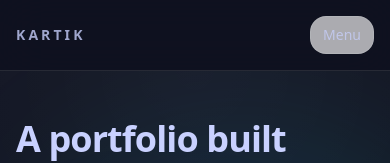
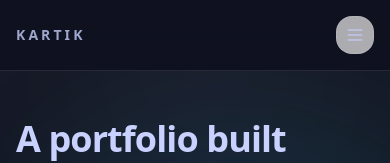
Before and after one commit to IntScription/terminal-portfolio, a Next.js app: page / in a window 390 px wide. Shown: the top 163 px of the page. Built offline with nearby package versions, Linux system fonts and the light colour scheme.

Commit message:
fixed the mobile menu issue

```diff
--- a/components/layout/site-header.tsx
+++ b/components/layout/site-header.tsx
@@ -4,6 +4,7 @@ import Link from "next/link";
 import { useRouter } from "next/navigation";
 import { motion, AnimatePresence } from "framer-motion";
 import { useState } from "react";
+import { Menu, X } from "lucide-react";
 import MagicRings from "@/components/reactbits/magic-rings";
 import GooeyNav from "@/components/reactbits/gooey-nav";
 import GradientText from "@/components/reactbits/gradient-text";
@@ -20,15 +21,21 @@ const gooeyItems = [
 export function SiteHeader() {
   const router = useRouter();
   const [showIntro, setShowIntro] = useState(false);
+  const [mobileMenuOpen, setMobileMenuOpen] = useState(false);
 
-  const handleBrandClick = (event: React.MouseEvent) => {
+  const handleBrandClick = (event: React.MouseEvent<HTMLAnchorElement>) => {
     event.preventDefault();
+    setMobileMenuOpen(false);
     setShowIntro(true);
 
     window.setTimeout(() => {
       setShowIntro(false);
       router.push("/");
     }, 3200);
+  };
+
+  const handleMobileLinkClick = () => {
+    setMobileMenuOpen(false);
   };
 
   return (
@@ -58,11 +65,45 @@ export function SiteHeader() {
 
           <button
             type="button"
-            className="inline-flex rounded-2xl border border-[rgba(var(--border))] bg-white/65 px-3 py-2 text-sm text-foreground/72 transition hover:bg-white dark:bg-white/8 dark:hover:bg-white/12 md:hidden"
+            aria-label={mobileMenuOpen ? "Close menu" : "Open menu"}
+            aria-expanded={mobileMenuOpen}
+            aria-controls="mobile-site-menu"
+            onClick={() => setMobileMenuOpen((prev) => !prev)}
+            className="inline-flex items-center justify-center rounded-2xl border border-[rgba(var(--border))] bg-white/65 p-2 text-foreground/72 transition hover:bg-white dark:bg-white/8 dark:hover:bg-white/12 md:hidden"
           >
-            Menu
+            {mobileMenuOpen ? (
+              <X className="h-5 w-5" />
+            ) : (
+              <Menu className="h-5 w-5" />
+            )}
           </button>
         </div>
+
+        <AnimatePresence>
+          {mobileMenuOpen ? (
+            <motion.div
+              id="mobile-site-menu"
+              initial={{ opacity: 0, y: -12 }}
+              animate={{ opacity: 1, y: 0 }}
+              exit={{ opacity: 0, y: -12 }}
+              transition={{ duration: 0.2, ease: "easeOut" }}
+              className="border-t border-[rgba(var(--border))] bg-[rgb(var(--background))]/95 px-4 py-4 backdrop-blur-xl md:hidden"
+            >
+              <nav className="flex flex-col gap-2">
+                {gooeyItems.map((item) => (
+                  <Link
+                    key={item.href}
+                    href={item.href}
+                    onClick={handleMobileLinkClick}
+                    className="rounded-2xl border border-[rgba(var(--border))] bg-white/60 px-4 py-3 text-sm font-medium text-foreground/80 transition hover:bg-white dark:bg-white/6 dark:hover:bg-white/10"
+                  >
+                    {item.label}
+                  </Link>
+                ))}
+              </nav>
+            </motion.div>
+          ) : null}
+        </AnimatePresence>
       </header>
 
       <AnimatePresence>
@@ -71,7 +112,7 @@ export function SiteHeader() {
             initial={{ opacity: 0 }}
             animate={{ opacity: 1 }}
             exit={{ opacity: 0 }}
-            className="fixed inset-0 z-90 flex items-center justify-center overflow-hidden bg-black/68 backdrop-blur-2xl"
+            className="fixed inset-0 z-[90] flex items-center justify-center overflow-hidden bg-black/68 backdrop-blur-2xl"
           >
             <div className="absolute inset-0 opacity-55 blur-[2px]">
               <MagicRings
```
